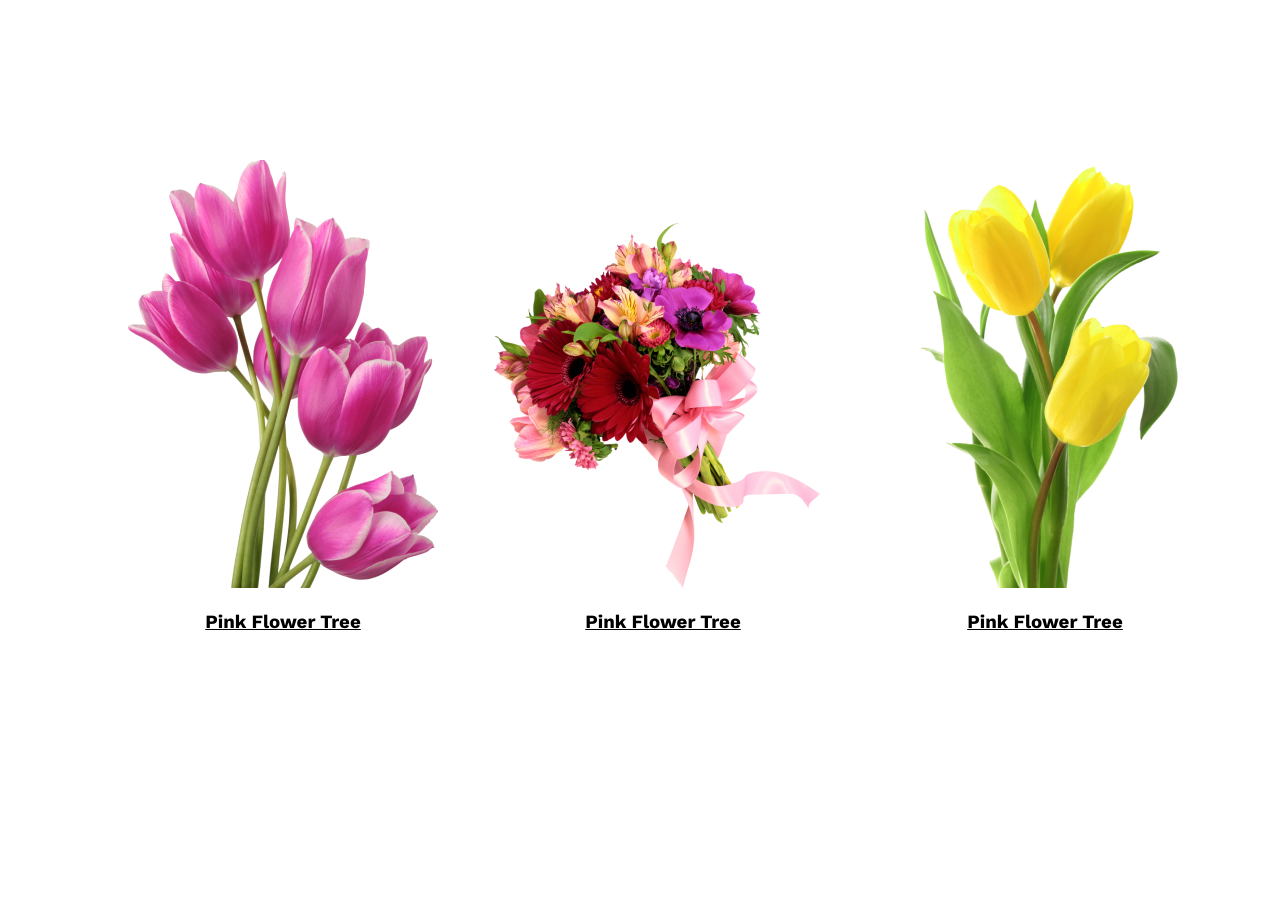
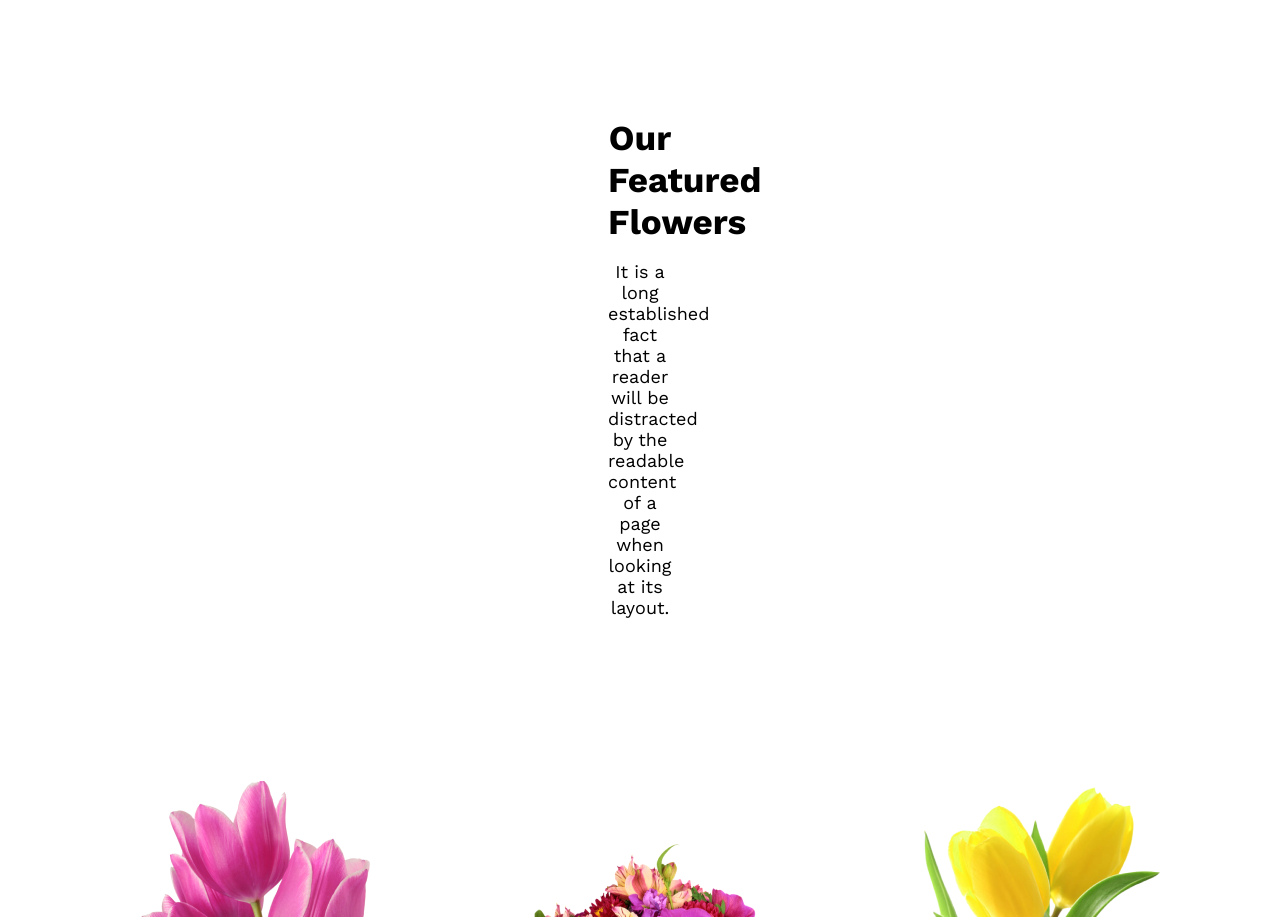
Before and after one commit to brinto-swe/flower-shop-assignment, a plain HTML site: page index.html in a window 1280 px wide. Shown: the part 870-1787 px from the top of the page. Before the commit the page ends 1641 px from the top, so only its background shows below. Drawn offline with nearby package versions, Linux system fonts and the light colour scheme.

Commit message:
second  section added

```diff
--- a/index.html
+++ b/index.html
@@ -21,6 +21,10 @@
         </div>
     </header>
     <main>
+        <section class="second-section">
+            <h2 class="second-section-heading">Our Featured Flowers</h2>
+            <p class="second-section-paragraph">It is a long established fact that a reader will be distracted by the readable content of a page when looking at its layout.</p>
+        </section>
         <!-- Third Section  -->
         <section class="third-section">
             <div class="parent-flower">
--- a/style.css
+++ b/style.css
@@ -5,6 +5,7 @@ body {
     font-family: 'Lato', sans-serif;
     font-family: 'Work Sans', sans-serif;
 }
+
 
 /* Header Section  */
 .header{
@@ -39,6 +40,20 @@ body {
 }
 
 
+/* Second Section  */
+.second-section{
+    margin: 120px 600px 0px;
+    text-align: center;
+}
+.second-section-heading{
+    font-size: 35px;
+    margin: 0px 0px;
+}
+.second-section-paragraph{
+    font-size: 18px;
+}
+
+
 /* Third Section  */
 .third-section{
     display: flex;
```
